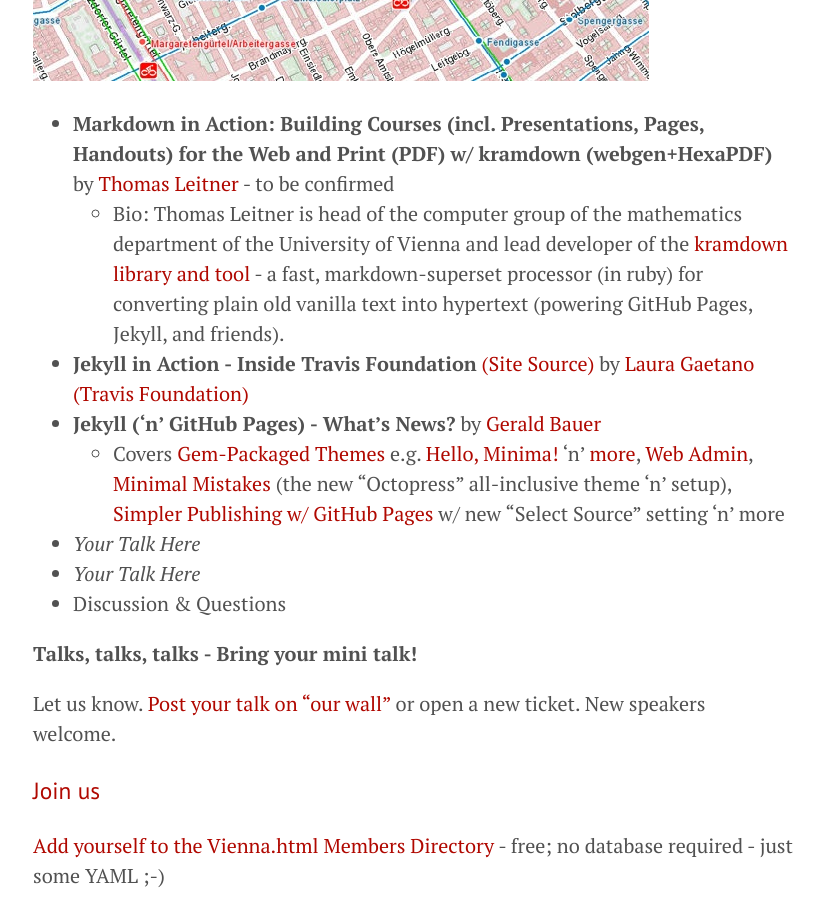
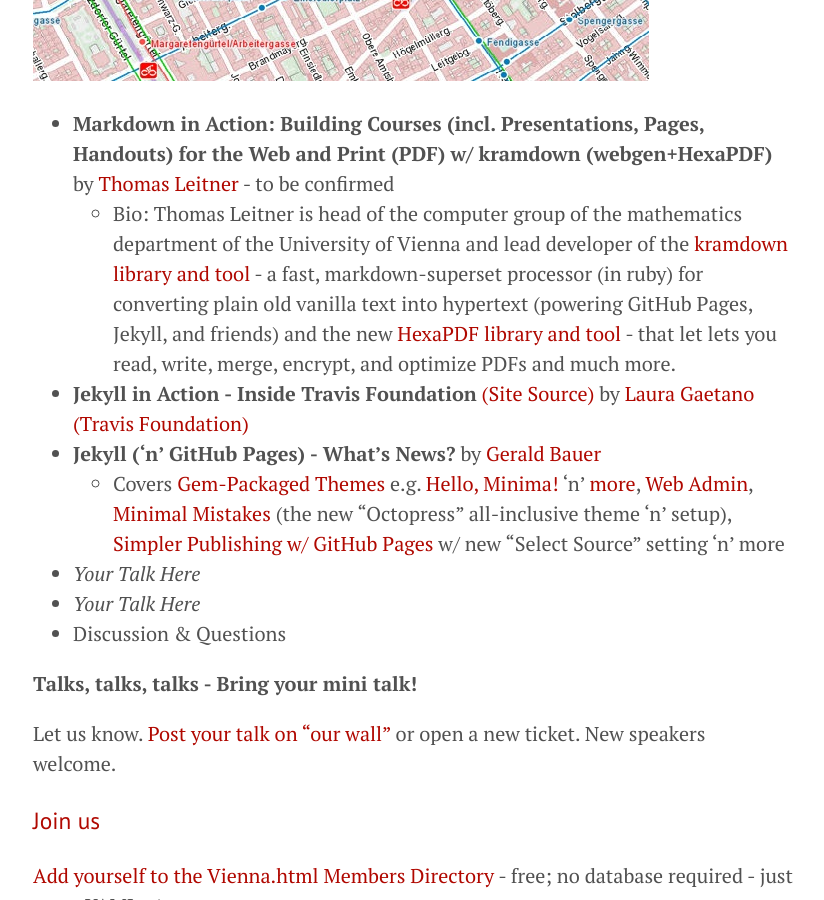
Before and after one commit to goodbyeaustria/archive, a Jekyll site: the page built from index.md, in a window 1280 px wide and 900 px high, scrolled down 1092 px. Shown: the whole window, without its empty margins (227-1051 px from the left). Built offline with Jekyll 4.4.1, drawn with Linux system fonts in a browser that asks for light colours.

Commit message:
add hexapdf note

```diff
--- a/index.md
+++ b/index.md
@@ -31,7 +31,7 @@
 ![](i/sektor5map.jpg)
 
 - **Markdown in Action: Building Courses (incl. Presentations, Pages, Handouts) for the Web and Print (PDF) w/ kramdown (webgen+HexaPDF)** by  [Thomas Leitner](https://github.com/gettalong) - to be confirmed
-    - Bio: Thomas Leitner is head of the computer group of the mathematics department of the University of Vienna and lead developer of the [kramdown library and tool](http://kramdown.gettalong.org) - a fast, markdown-superset processor (in ruby) for converting plain old vanilla text into hypertext (powering GitHub Pages, Jekyll, and friends).
+    - Bio: Thomas Leitner is head of the computer group of the mathematics department of the University of Vienna and lead developer of the [kramdown library and tool](http://kramdown.gettalong.org) - a fast, markdown-superset processor (in ruby) for converting plain old vanilla text into hypertext (powering GitHub Pages, Jekyll, and friends) and the new [HexaPDF library and tool](http://hexapdf.gettalong.org/) - that let lets you read, write, merge, encrypt, and optimize PDFs and much more.
 - **Jekyll in Action - Inside Travis Foundation** [(Site Source)](https://github.com/travis-ci/travis-foundation) by [Laura Gaetano](https://github.com/alicetragedy) [(Travis Foundation)](http://foundation.travis-ci.org)
 - **Jekyll ('n' GitHub Pages) - What's News?** by [Gerald Bauer](https://github.com/geraldb)
     - Covers [Gem-Packaged Themes](http://jekyllrb.com/docs/themes/) e.g. [Hello, Minima!](https://github.com/henrythemes/hello-minima-theme) 'n' [more](https://github.com/planetjekyll/awesome-jekyll-themes), [Web Admin](https://github.com/jekyll/jekyll-admin), [Minimal Mistakes](https://mmistakes.github.io/minimal-mistakes/) (the new "Octopress" all-inclusive theme 'n' setup), [Simpler Publishing w/ GitHub Pages](https://github.com/blog/2228-simpler-github-pages-publishing) w/ new "Select Source" setting 'n' more
```
